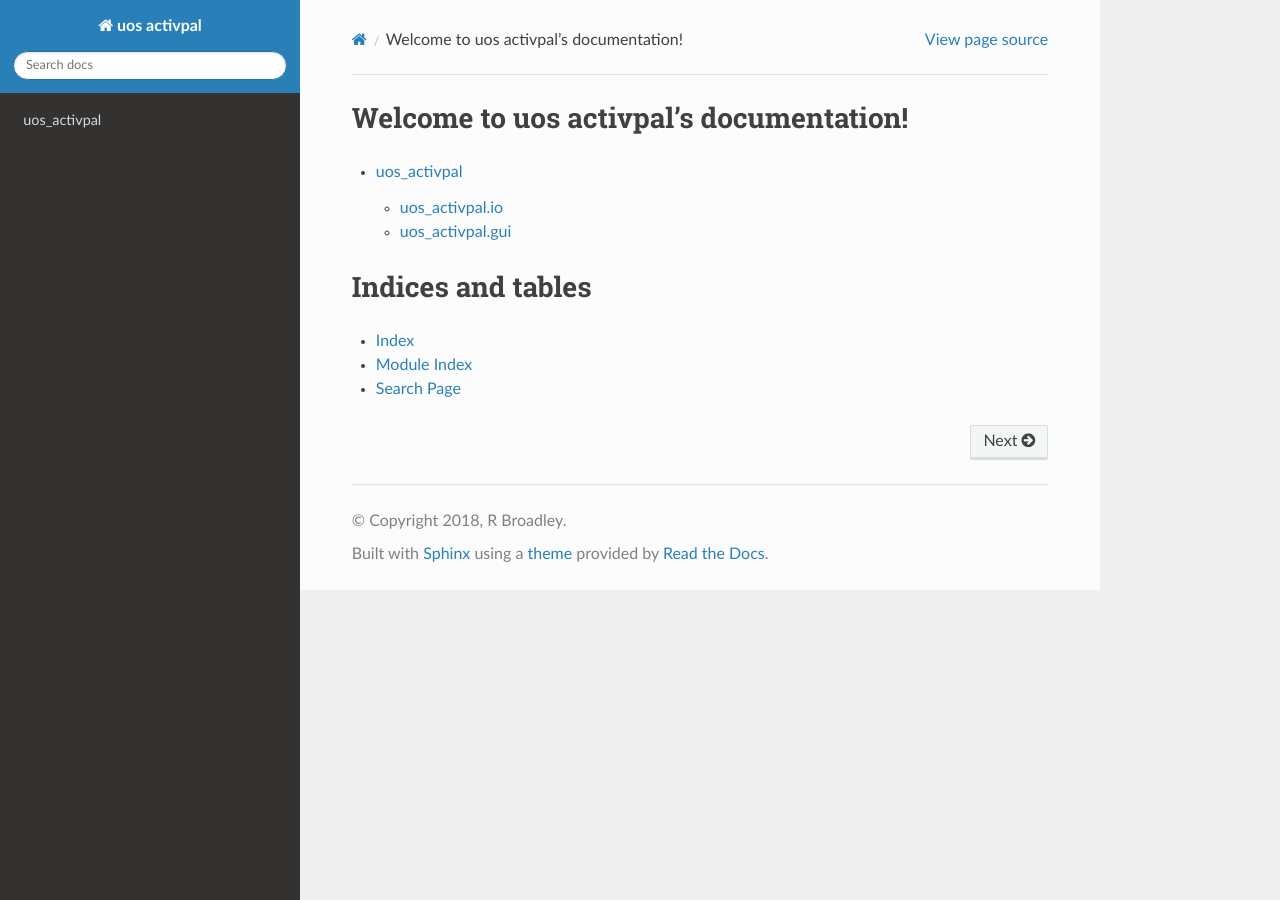
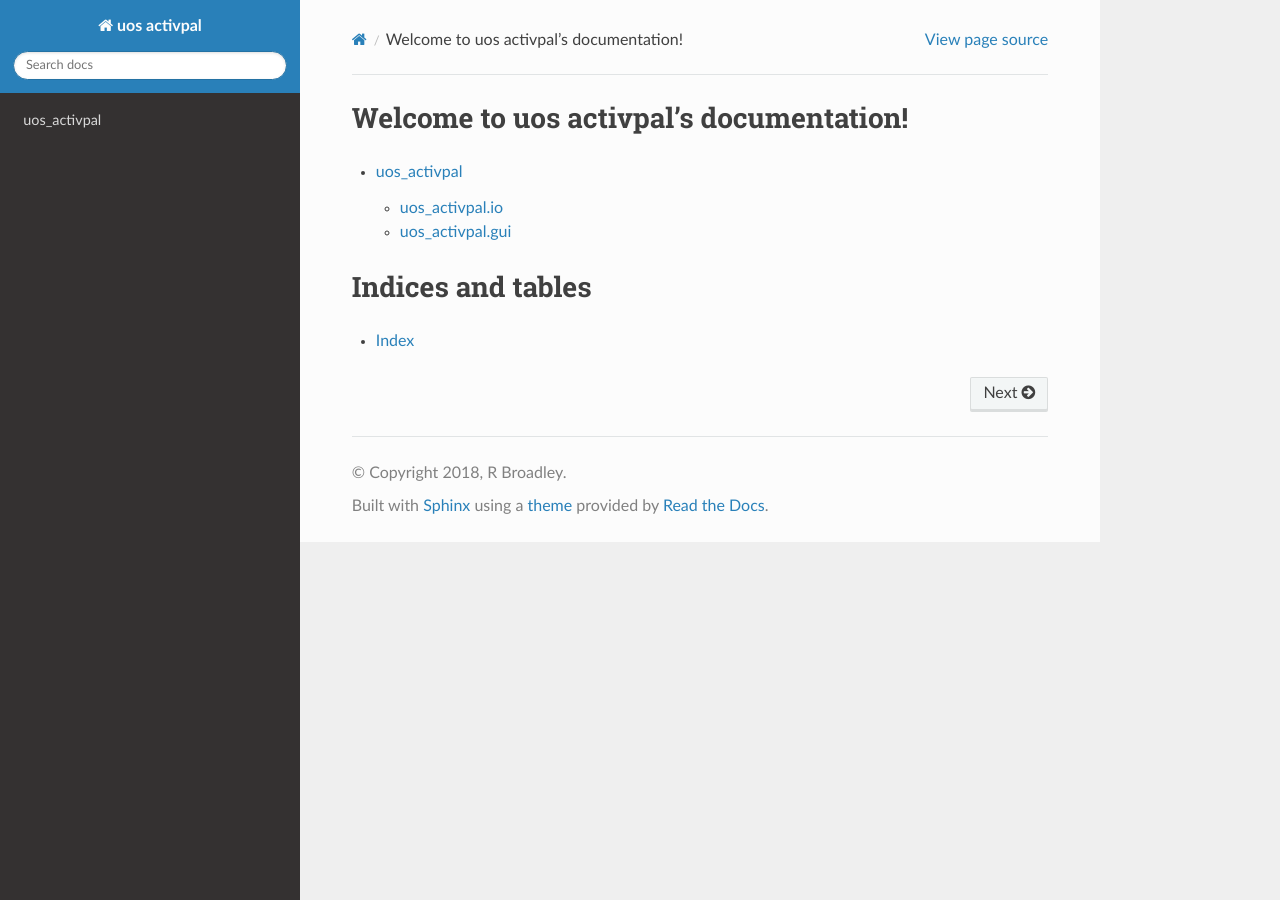
Before and after one commit to R-Broadley/python-uos-activpal, a Sphinx documentation site: the page built from docs/index.rst, in a window 1280 px wide. Built offline with Sphinx 7.4.7 and the Read the Docs theme 2.0.0, drawn with Linux system fonts in a browser that asks for light colours.

```diff
--- a/docs/index.rst
+++ b/docs/index.rst
@@ -9,12 +9,10 @@ Welcome to uos activpal's documentation!
 .. toctree::
     :maxdepth: 2
 
-    modules
+    uos_activpal
 
 
 Indices and tables
 ==================
 
 * :ref:`genindex`
-* :ref:`modindex`
-* :ref:`search`
```
Also changed, not shown: docs/uos_activpal.rst (line endings or trailing spaces).
